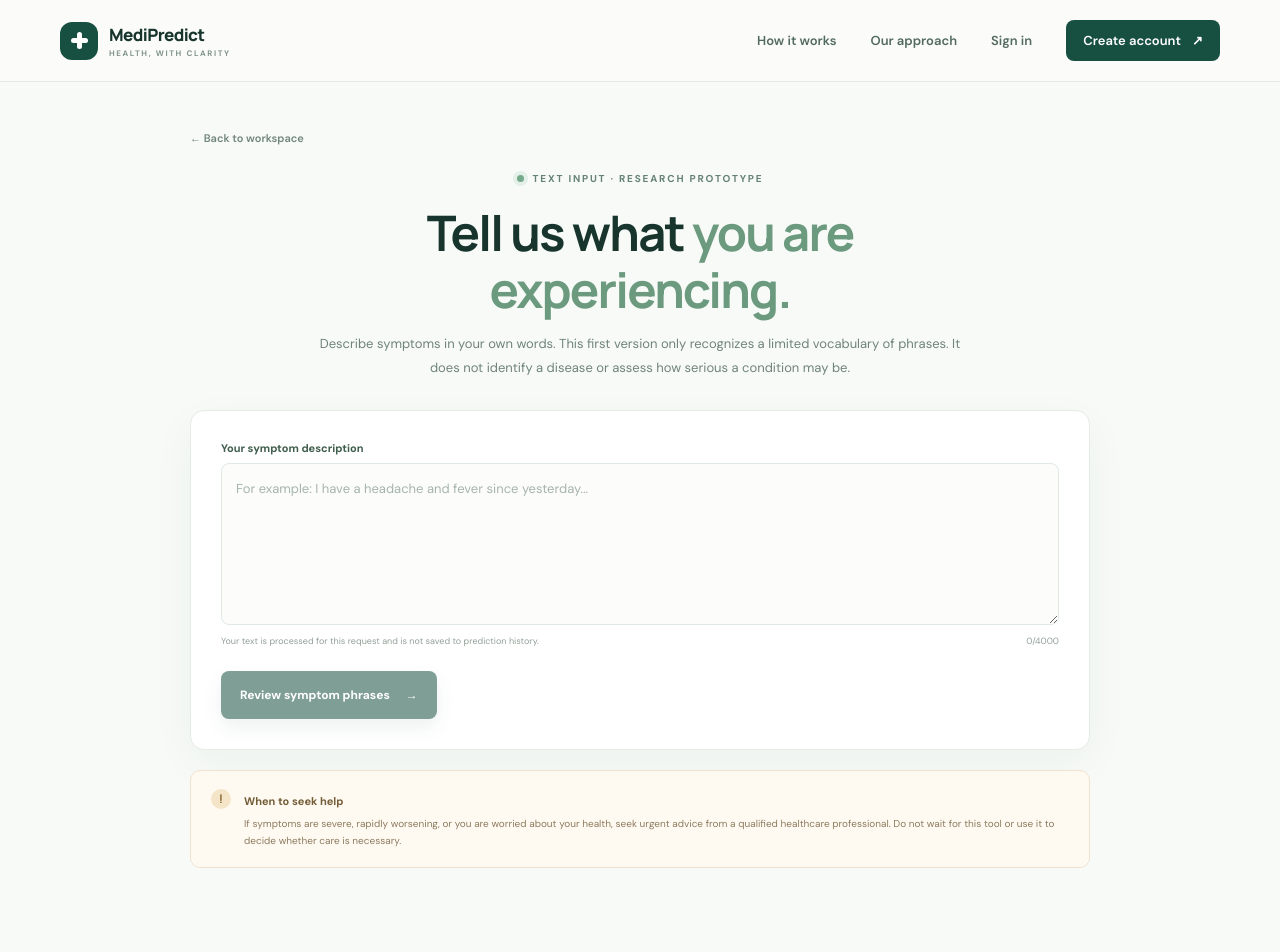
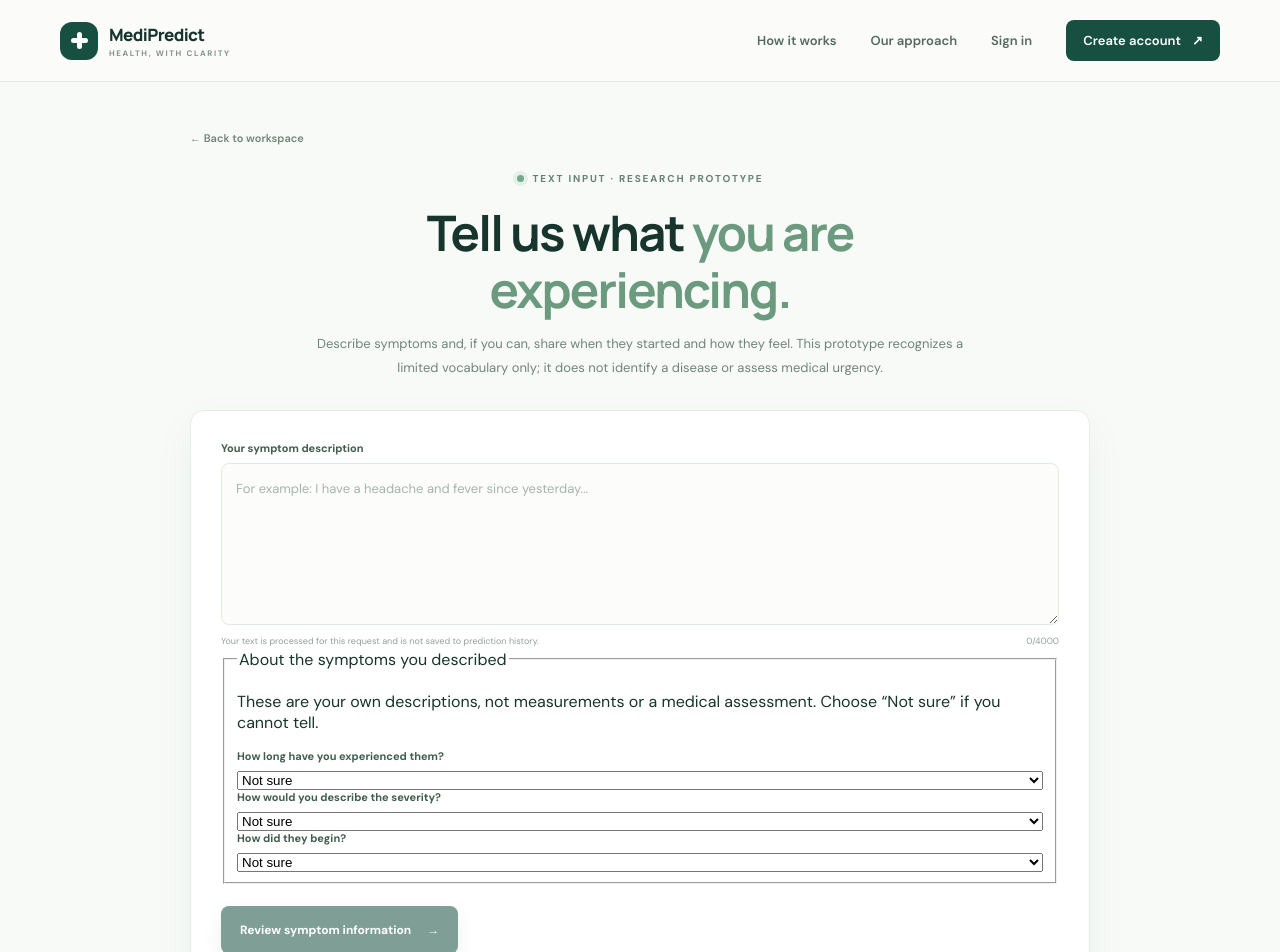
Before and after one commit to Sairajgupta123/Medpredict, a Next.js app in the folder frontend/: page /symptom-checker in a window 1280 px wide. Shown: the top 952 px of the page. Built offline with nearby package versions, Linux system fonts and the light colour scheme.

Commit message:
feat(symptoms): add duration severity and onset self-report fields

```diff
--- a/frontend/src/components/symptom-checker.tsx
+++ b/frontend/src/components/symptom-checker.tsx
@@ -2,22 +2,20 @@
 
 import { FormEvent, useState } from "react";
 
-type SymptomItem = {
-  id: string;
-  label: string;
-  category: string;
-};
+type Duration = "less_than_24_hours" | "one_to_three_days" | "four_to_seven_days" | "more_than_one_week" | "not_sure";
+type Severity = "mild" | "moderate" | "severe" | "not_sure";
+type Onset = "sudden" | "gradual" | "comes_and_goes" | "not_sure";
 
-type ContextualMention = SymptomItem & {
-  context_flag: string;
-};
-
+type SymptomItem = { id: string; label: string; category: string };
+type ContextualMention = SymptomItem & { context_flag: string };
+type ReportedContext = { duration: Duration; severity: Severity; onset: Onset };
 type NormalizeResult = {
   taxonomy_version: string;
   matched_symptoms: SymptomItem[];
   contextual_mentions: ContextualMention[];
   unrecognized_text_present: boolean;
   review_required: boolean;
+  reported_context: ReportedContext;
   clinical_interpretation_performed: false;
   disclaimer: string;
 };
@@ -31,6 +29,9 @@ const contextLabels: Record<string, string> = {
 
 export function SymptomChecker() {
   const [text, setText] = useState("");
+  const [duration, setDuration] = useState<Duration>("not_sure");
+  const [severity, setSeverity] = useState<Severity>("not_sure");
+  const [onset, setOnset] = useState<Onset>("not_sure");
   const [result, setResult] = useState<NormalizeResult | null>(null);
   const [error, setError] = useState("");
   const [loading, setLoading] = useState(false);
@@ -44,11 +45,14 @@ export function SymptomChecker() {
       const response = await fetch("/api/symptoms/normalize", {
         method: "POST",
         headers: { "Content-Type": "application/json", Accept: "application/json" },
-        body: JSON.stringify({ text }),
+        body: JSON.stringify({
+          text,
+          reported_context: { duration, severity, onset },
+        }),
       });
       const body = await response.json() as NormalizeResult & { detail?: string };
       if (!response.ok) {
-        setError(body.detail ?? "We could not process this text. Please try again.");
+        setError(body.detail ?? "We could not process this information. Please try again.");
         return;
       }
       setResult(body);
@@ -64,7 +68,7 @@ export function SymptomChecker() {
       <div className="symptom-intro">
         <div className="eyebrow"><span className="eyebrow-dot" /> TEXT INPUT · RESEARCH PROTOTYPE</div>
         <h1>Tell us what <em>you are experiencing.</em></h1>
-        <p>Describe symptoms in your own words. This first version only recognizes a limited vocabulary of phrases. It does not identify a disease or assess how serious a condition may be.</p>
+        <p>Describe symptoms and, if you can, share when they started and how they feel. This prototype recognizes a limited vocabulary only; it does not identify a disease or assess medical urgency.</p>
       </div>
 
       <form className="symptom-form" onSubmit={handleSubmit}>
@@ -81,9 +85,42 @@ export function SymptomChecker() {
           />
         </label>
         <div className="symptom-form-meta"><span>Your text is processed for this request and is not saved to prediction history.</span><span>{text.length}/4000</span></div>
+
+        <fieldset className="symptom-context-fields">
+          <legend>About the symptoms you described</legend>
+          <p className="context-helper">These are your own descriptions, not measurements or a medical assessment. Choose “Not sure” if you cannot tell.</p>
+          <div className="context-fields-grid">
+            <label className="field-label" htmlFor="symptom-duration">How long have you experienced them?
+              <select id="symptom-duration" value={duration} onChange={(event) => setDuration(event.target.value as Duration)}>
+                <option value="not_sure">Not sure</option>
+                <option value="less_than_24_hours">Less than 24 hours</option>
+                <option value="one_to_three_days">1–3 days</option>
+                <option value="four_to_seven_days">4–7 days</option>
+                <option value="more_than_one_week">More than a week</option>
+              </select>
+            </label>
+            <label className="field-label" htmlFor="symptom-severity">How would you describe the severity?
+              <select id="symptom-severity" value={severity} onChange={(event) => setSeverity(event.target.value as Severity)}>
+                <option value="not_sure">Not sure</option>
+                <option value="mild">Mild</option>
+                <option value="moderate">Moderate</option>
+                <option value="severe">Severe</option>
+              </select>
+            </label>
+            <label className="field-label" htmlFor="symptom-onset">How did they begin?
+              <select id="symptom-onset" value={onset} onChange={(event) => setOnset(event.target.value as Onset)}>
+                <option value="not_sure">Not sure</option>
+                <option value="sudden">Suddenly</option>
+                <option value="gradual">Gradually</option>
+                <option value="comes_and_goes">They come and go</option>
+              </select>
+            </label>
+          </div>
+        </fieldset>
+
         {error && <p className="auth-error" role="alert">{error}</p>}
         <button className="button button-primary symptom-submit" disabled={loading || !text.trim()} type="submit">
-          {loading ? "Reviewing phrases..." : "Review symptom phrases"} <span aria-hidden="true">→</span>
+          {loading ? "Reviewing information..." : "Review symptom information"} <span aria-hidden="true">→</span>
         </button>
       </form>
 
@@ -114,6 +151,14 @@ export function SymptomChecker() {
             </div>
           )}
 
+          <div className="reported-context-summary">
+            <h3>Your reported context</h3>
+            <p>Duration: <strong>{result.reported_context.duration.replaceAll("_", " ")}</strong></p>
+            <p>Severity: <strong>{result.reported_context.severity.replaceAll("_", " ")}</strong></p>
+            <p>Onset: <strong>{result.reported_context.onset.replaceAll("_", " ")}</strong></p>
+            <small>These are self-reported details. The system has not interpreted or verified them.</small>
+          </div>
+
           {result.unrecognized_text_present && <p className="symptom-empty">Some or all of your wording was outside the supported vocabulary. Please do not rely on this tool to interpret it.</p>}
           <div className="non-diagnostic-note"><strong>No disease prediction was performed.</strong><p>{result.disclaimer}</p><small>Vocabulary version {result.taxonomy_version}</small></div>
         </section>
```
